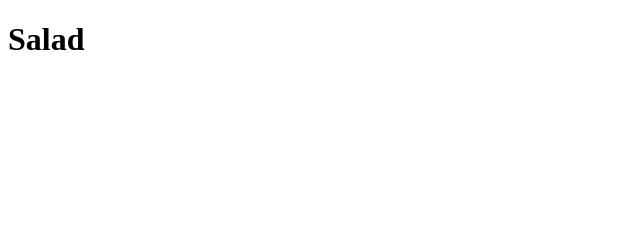
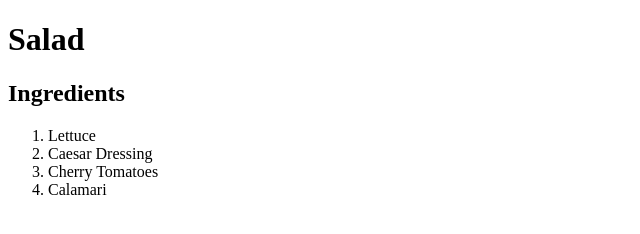
Before and after one commit to coltonbaird1/odin-recipes1, a plain HTML site: page recipes/salad.html in a window 1280 px wide. Shown: the whole page, without its empty margins (0-640 px from the left). Drawn offline with Linux system fonts and the light colour scheme.

Commit message:
Added ingredients to salad page and added forgotten <ol/> to pizza.html

```diff
--- a/recipes/salad.html
+++ b/recipes/salad.html
@@ -8,6 +8,12 @@
     </head>
     <body>
         <h1>Salad</h1>
-
+        <h2>Ingredients</h2>
+        <ol>
+            <li>Lettuce</li>
+            <li>Caesar Dressing</li>
+            <li>Cherry Tomatoes</li>
+            <li>Calamari</li>
+        </ol>
     </body>
 </html>
```
Also changed, not shown: recipes/pizza.html (+1 -0 lines).
